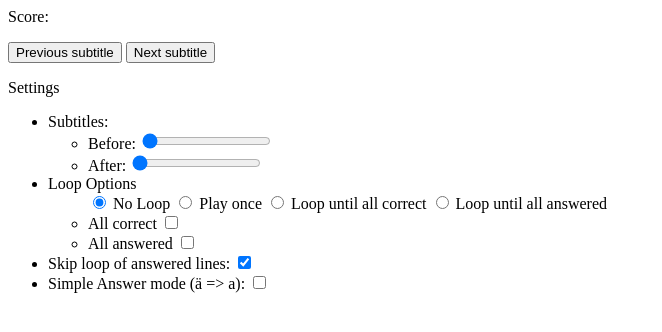
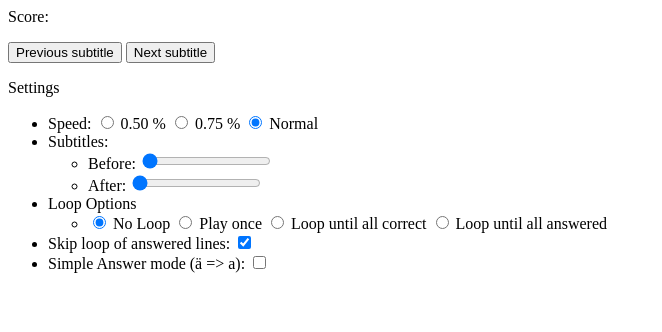
Before and after one commit to arturoalcibia/LanGo, a Flask app: template templates/exercise.html in a window 1280 px wide. Shown: the top 332 px of the page, without its empty margins (0-662 px from the left). Run offline with Flask 2, Linux system fonts and the light colour scheme; the template is opened without the code that fills it, so the values that code supplies are empty.

Commit message:
Add speed buttons

```diff
--- a/static/js/playerEvents.js
+++ b/static/js/playerEvents.js
@@ -1,3 +1,12 @@
+// Connect speed radio buttons.
+speedRadioBtns = document.getElementsByName('speedRadio')
+document.getElementById('oneRadio').checked = true;
+for(radio in speedRadioBtns) {
+    speedRadioBtns[radio].onclick = function() {
+        player.setPlaybackRate(parseFloat(this.value));
+    }
+}
+
 var intervals = [];
 
 function __clearIntervals(){
--- a/templates/exercise.html
+++ b/templates/exercise.html
@@ -28,6 +28,12 @@
 <div>
     <p>Settings</p>
     <ul>
+
+        <li> Speed:
+            <input type="radio" id="pointFiveRadio"  name="speedRadio" value="0.5"> 0.50 %
+            <input type="radio" id="pointSevenRadio" name="speedRadio" value="0.75"> 0.75 %
+            <input type="radio" id="oneRadio"        name="speedRadio" value="1"> Normal
+        </li>
         <li>Subtitles:</li>
         <ul>
             <li>Before: <input type="range" min="0" max="5" step="1" id="beforeSettingsInput"></li>
@@ -35,12 +41,12 @@
         </ul>
         <li>Loop Options </li>
         <ul>
-            <input type="radio" id="noLoopRadio" name="loop" value="0"> No Loop
-            <input type="radio" id="loopOnceRadio" name="loop" value="1"> Play once
-            <input type="radio" id="loopCorrectRadio" name="loop" value="2"> Loop until all correct
-            <input type="radio" id="loopAnsweredRadio" name="loop" value="3"> Loop until all answered
-            <li>All correct <input type="checkbox" id="loopCorrectCheckBox"> </li>
-            <li>All answered <input type="checkbox" id="loopAnsweredCheckBox"> </li>
+            <li>
+                <input type="radio" id="noLoopRadio" name="loop" value="0"> No Loop
+                <input type="radio" id="loopOnceRadio" name="loop" value="1"> Play once
+                <input type="radio" id="loopCorrectRadio" name="loop" value="2"> Loop until all correct
+                <input type="radio" id="loopAnsweredRadio" name="loop" value="3"> Loop until all answered
+            </li>
         </ul>
         <li>Skip loop of answered lines: <input type="checkbox" id="skipAnsweredCheckBox"></li>
         <li>Simple Answer mode (ä => a): <input type="checkbox" id="simpleAnswerModeCheckBox"></li>
```
